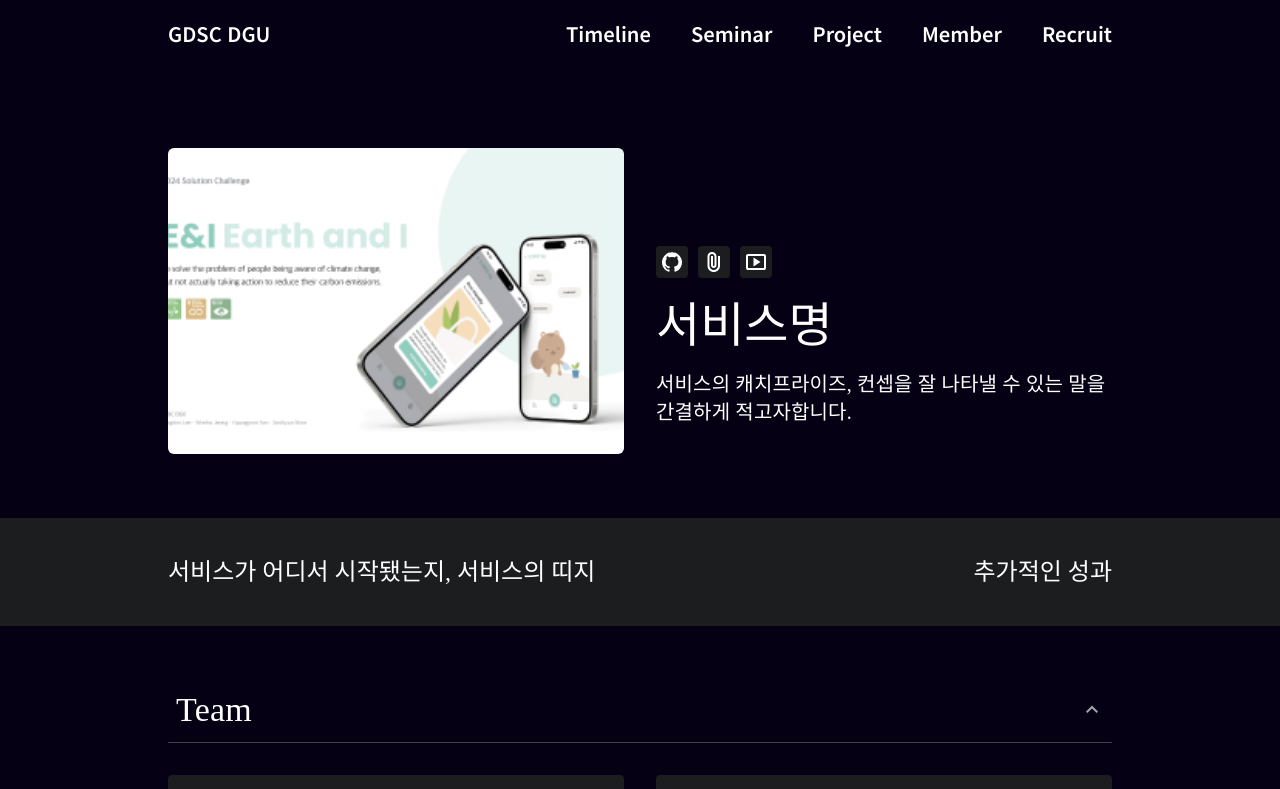
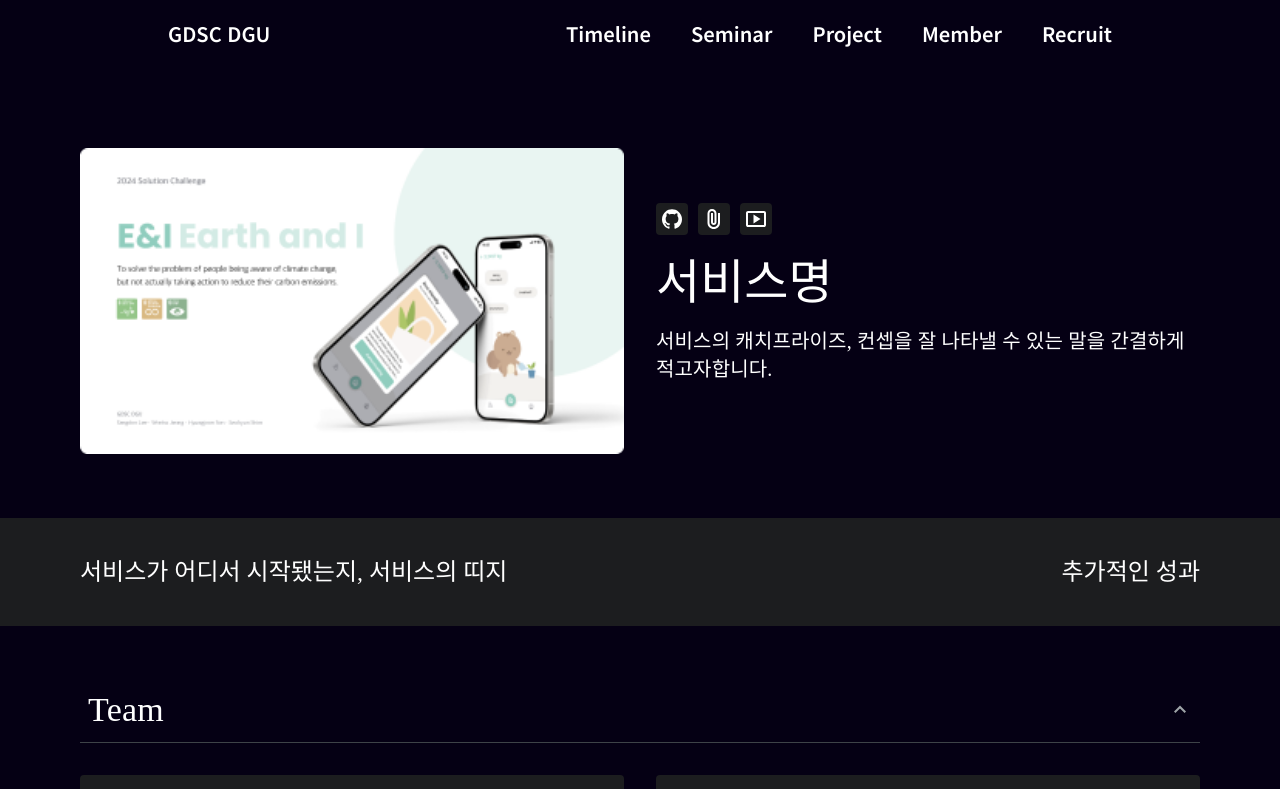
Before and after one commit to GDSC-DGU/gdsc-dgu, a Next.js app: page /project/1 in a window 1280 px wide. Shown: the top 789 px of the page. Built offline with nearby package versions, Linux system fonts and the light colour scheme; a web font is replaced by a local one.

Commit message:
🎨 Style: 전체 뷰 크기 수정, 프로젝트 디테일 프로젝트 이미지 고정 #31

```diff
--- a/src/app/project/[id]/page.tsx
+++ b/src/app/project/[id]/page.tsx
@@ -8,7 +8,7 @@ export const metadata = {
 
 const ProjectDetailPage = () => {
   return (
-    <main className="w-full pb-[7.5rem]">
+    <main className="w-full flex flex-col items-center pb-[7.5rem]">
       {/* -----------------------------------------------*/}
       {/* -------------------- 프로젝트 소개 ---------------*/}
       {/* -----------------------------------------------*/}
--- a/src/app/project/page.tsx
+++ b/src/app/project/page.tsx
@@ -9,7 +9,7 @@ export const metadata = {
 
 const ProjectPage = () => {
   return (
-    <main className="w-full pb-[7.5rem]">
+    <main className="w-full flex flex-col items-center pb-[7.5rem]">
       {/* -----------------------------------------------*/}
       {/* -------------------- 제목 ----------------------*/}
       {/* -----------------------------------------------*/}
@@ -19,7 +19,7 @@ const ProjectPage = () => {
       {/* -----------------------------------------------*/}
       <ProjectList />
       {/* -----------------------------------------------*/}
-      {/* ------------------ 페이지네이션 ----------------*/}
+      {/* ------------------ 페이지네이션 ------------------*/}
       {/* -----------------------------------------------*/}
       <ProjectPagination />
     </main>
--- a/src/app/solutionChallenge/page.tsx
+++ b/src/app/solutionChallenge/page.tsx
@@ -9,7 +9,7 @@ export const metadata = {
 
 const SolutionChallengePage = () => {
   return (
-    <main className="w-full pb-[7.5rem]">
+    <main className="w-full flex flex-col items-center pb-[7.5rem]">
       {/* -----------------------------------------------*/}
       {/* -------------------- 배너 ----------------------*/}
       {/* -----------------------------------------------*/}
--- a/src/components/project/content/ProjectContent.tsx
+++ b/src/components/project/content/ProjectContent.tsx
@@ -15,7 +15,8 @@ import ToggleIcon from '@/svg/icons/project/toggleIcon.svg';
 
 const ProjectContent = () => {
   return (
-    <section className="w-4/5 px-10 pb-[7.5rem] mx-auto">
+    <section className="w-full max-w-[1200px] tablet:px-10 px-4">
+      <section className="w-full pb-[7.5rem] mx-auto">
         <section>
           <div className="w-full flex flex-row justify-between items-center mb-8 px-2 pb-3 border-b border-solid border-mono_700">
             <div className="H4">Team</div>
@@ -30,13 +31,14 @@ const ProjectContent = () => {
             <ProjectMember />
           </div>
         </section>
-      <section className="mt-[5rem]">
+        <section className="w-full mt-[5rem]">
           <div className="H6">노션 내용 크롤링</div>
           <div className="B1">
             CONG(콩) : 축하 아카이빙 서비스 <br /> CONG은 왜 필요할까? <br />{' '}
           </div>
         </section>
       </section>
+    </section>
   );
 };
 
--- a/src/components/project/header/ProjectHeader.tsx
+++ b/src/components/project/header/ProjectHeader.tsx
@@ -12,10 +12,12 @@
 
 const ProjectHeader = () => {
   return (
-    <section className="w-4/5 px-10 flex flex-col mx-auto my-10">
-      <div className="px-3 pt-10 H3">Project</div>
-      <div className="px-3 pt-3 H6">GDSC DGU의 프로젝트</div>
-      <div className="w-full pt-6 border-b border-white border-solid"></div>
+    <section className="w-full max-w-[1200px] tablet:px-10 px-4">
+      <div className="w-full flex flex-col mx-auto my-10">
+        <div className="px-3 pt-10 H3">Project</div>
+        <div className="px-3 pt-3 H6">GDSC DGU의 프로젝트</div>
+        <div className="w-full pt-6 border-b border-white border-solid"></div>
+      </div>
     </section>
   );
 };
--- a/src/components/project/introduction/ProjectIntroduction.tsx
+++ b/src/components/project/introduction/ProjectIntroduction.tsx
@@ -18,17 +18,15 @@ import Image from 'next/image';
 
 const ProjectIntroduction = () => {
   return (
-    <section>
-      <section className="w-4/5 mx-auto flex max-[960px]:flex-col justify-center gap-8 mt-20 px-10">
-        <div
-          className="flex-1 w-full min-h-[19.125rem] rounded-md flex-col justify-center items-center"
-          style={{
-            backgroundImage: `url(${ProjectImg.src})`,
-            backgroundSize: 'cover', // Sets the background image to cover the div
-            backgroundPosition: 'center', // Aligns the background image to the center
-          }}
-        ></div>
-        <div className="flex-1 flex flex-col justify-end my-3">
+    <section className="w-full flex flex-col items-center">
+      <section className="w-full max-w-[1200px] tablet:px-10 px-4">
+        <div className="w-full mx-auto flex desktop:flex-row flex-col justify-center items-center gap-8 mt-20">
+          <Image
+            className="desktop:max-w-[34rem] w-full rounded-md"
+            src={ProjectImg}
+            alt="프로젝트 프로필"
+          />
+          <div className="flex flex-col justify-end my-3">
             <div className="flex flex-row gap-[0.625rem] pb-5">
               <GithubIcon />
               <FileIcon />
@@ -40,9 +38,10 @@ const ProjectIntroduction = () => {
               적고자합니다.
             </div>
           </div>
+        </div>
       </section>
-      <section className="w-full my-16 bg-mono_900">
-        <div className="w-4/5 mx-auto flex max-[960px]:flex-col justify-between items-center p-10">
+      <section className="w-full flex flex-col items-center my-16 bg-mono_900">
+        <div className="w-full max-w-[1200px] tablet:px-10 px-4 flex desktop:flex-row flex-col justify-between items-center py-10">
           <div className="H5">서비스가 어디서 시작됐는지, 서비스의 띠지</div>
           <div className="H5">추가적인 성과</div>
         </div>
--- a/src/components/project/list/ProjectList.tsx
+++ b/src/components/project/list/ProjectList.tsx
@@ -14,7 +14,8 @@ import ProjectCard from '../card/ProjectCard';
 
 const ProjectList = () => {
   return (
-    <section className="w-4/5 px-10 grid min-[1200px]:grid-cols-3 min-[768px]:grid-cols-2 gap-8 mx-auto">
+    <section className="w-full max-w-[1200px] tablet:px-10 px-4">
+      <div className="w-full grid desktop:grid-cols-3 tablet:grid-cols-2 grid-cols-1 gap-8 mx-auto">
         <ProjectCard />
         <ProjectCard />
         <ProjectCard />
@@ -22,6 +23,7 @@ const ProjectList = () => {
         <ProjectCard />
         <ProjectCard />
         <ProjectCard />
+      </div>
     </section>
   );
 };
--- a/src/components/project/pagination/ProjectPagination.tsx
+++ b/src/components/project/pagination/ProjectPagination.tsx
@@ -14,7 +14,8 @@ import ProjectCard from '../card/ProjectCard';
 
 const ProjectPagination = () => {
   return (
-    <section className="w-full px-10 pt-[3.75rem] flex justify-center items-center gap-3">
+    <section className="w-full max-w-[1200px] tablet:px-10 px-4">
+      <div className="w-full pt-[3.75rem] flex justify-center items-center gap-3">
         <button className="w-5 h-5 bg-transparent border border-white rounded Btn">
           1
         </button>
@@ -27,6 +28,7 @@ const ProjectPagination = () => {
         <button className="w-5 h-5 bg-transparent border border-mono_500 text-mono_500 rounded Btn">
           4
         </button>
+      </div>
     </section>
   );
 };
--- a/src/components/sollutionChallenge/tab/SolutionChallengeTab.tsx
+++ b/src/components/sollutionChallenge/tab/SolutionChallengeTab.tsx
@@ -14,14 +14,14 @@ import LightIcon from '@/svg/icons/solutionChallenge/lightIcon.svg';
 
 const SolutionChallengeTab = () => {
   return (
-    <section className="w-4/5 mx-auto px-10">
+    <section className="w-full max-w-[1200px] tablet:px-10 px-4">
       <section className="w-full mt-8 mb-10 p-5 flex flex-row items-center gap-2 rounded-xl bg-mono_900">
         <LightIcon className="scale-90" />
         <div className="B1">
           2024 Solution Challenge 에서 GDSC DGU의 2팀이 TOP100에 진출했습니다.
         </div>
       </section>
-      <section className="pb-10 px-3 flex items-center gap-3">
+      <section className="w-full pb-10 px-3 flex items-center gap-3">
         <button className="py-2 px-3 bg-transparent border border-white rounded-lg Btn">
           2024
         </button>
```
Also changed, not shown: src/components/sollutionChallenge/header/SolutionChallengeHeader.tsx (+2 -13 lines). Lines whose indentation alone changed are shown as unchanged.
